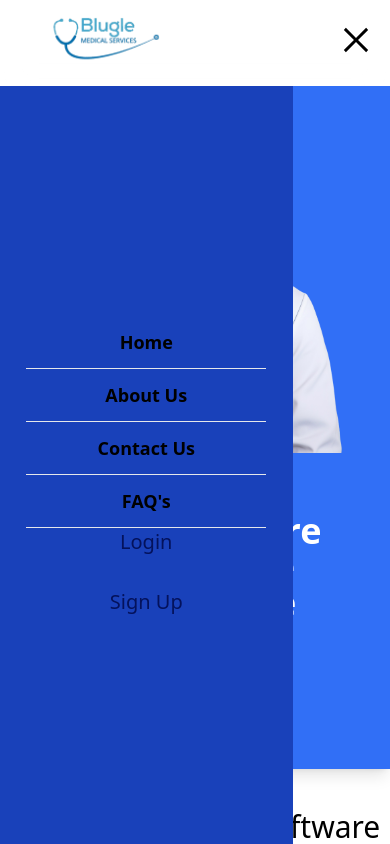
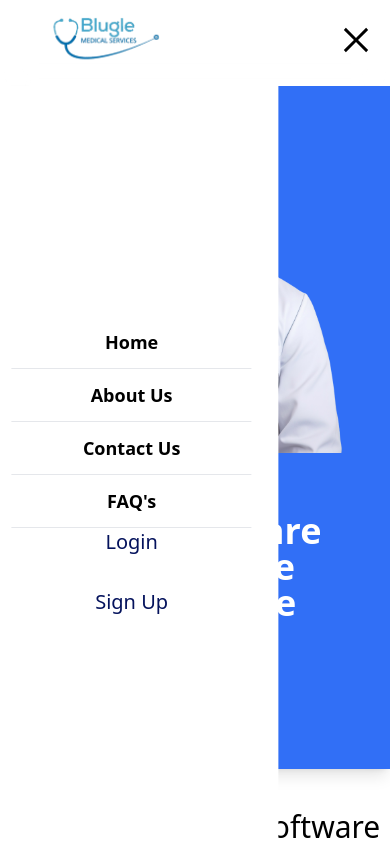
Before and after one commit to Knuth-DeVs/frontend-blugle, a React (Vite) app: page / in a window 390 px wide. Both pictures are taken after a click on the button 356 px from the left and 39 px from the top of the page. Shown: the top 844 px of the page. Built offline with nearby package versions, Linux system fonts and the light colour scheme.

Commit message:
feat(Navbar: made navbar responsive

```diff
--- a/src/components/Home/Navbar.tsx
+++ b/src/components/Home/Navbar.tsx
@@ -16,6 +16,8 @@ const Navbar = () => {
     const toggleNavbar = () => {
         setMobileDrawerOpen(!mobileDrawerOpen)
     }
+
+
 
   return (
     <nav className="sticky top-0 z-50 backdrop-blur-lg w-full">
@@ -47,7 +49,7 @@ const Navbar = () => {
                 </div>
             </div>
             {mobileDrawerOpen && (
-                <div className="fixed left-0 z-20 w-3/4 h-[90vh] p-12 flex flex-col justify-center items-center lg:hidden bg-navlinks">
+                <div className="fixed transform -translate-x-[5%] transition-all duration-300 ease-linear left-0 z-20 w-3/4 h-[90vh] p-12 flex flex-col justify-center items-center lg:hidden bg-white">
                     <ul className='font-semibold text-lg'>
                         <li className=' hover:text-blue-500 duration-300 ease-in py-3 text-center'><Link to="/">Home</Link></li> <hr className='w-60'/>
                         <li className=' hover:text-blue-500 duration-300 ease-in py-3 text-center'><Link to="/about">About Us</Link></li> <hr className='w-60'/>
```
